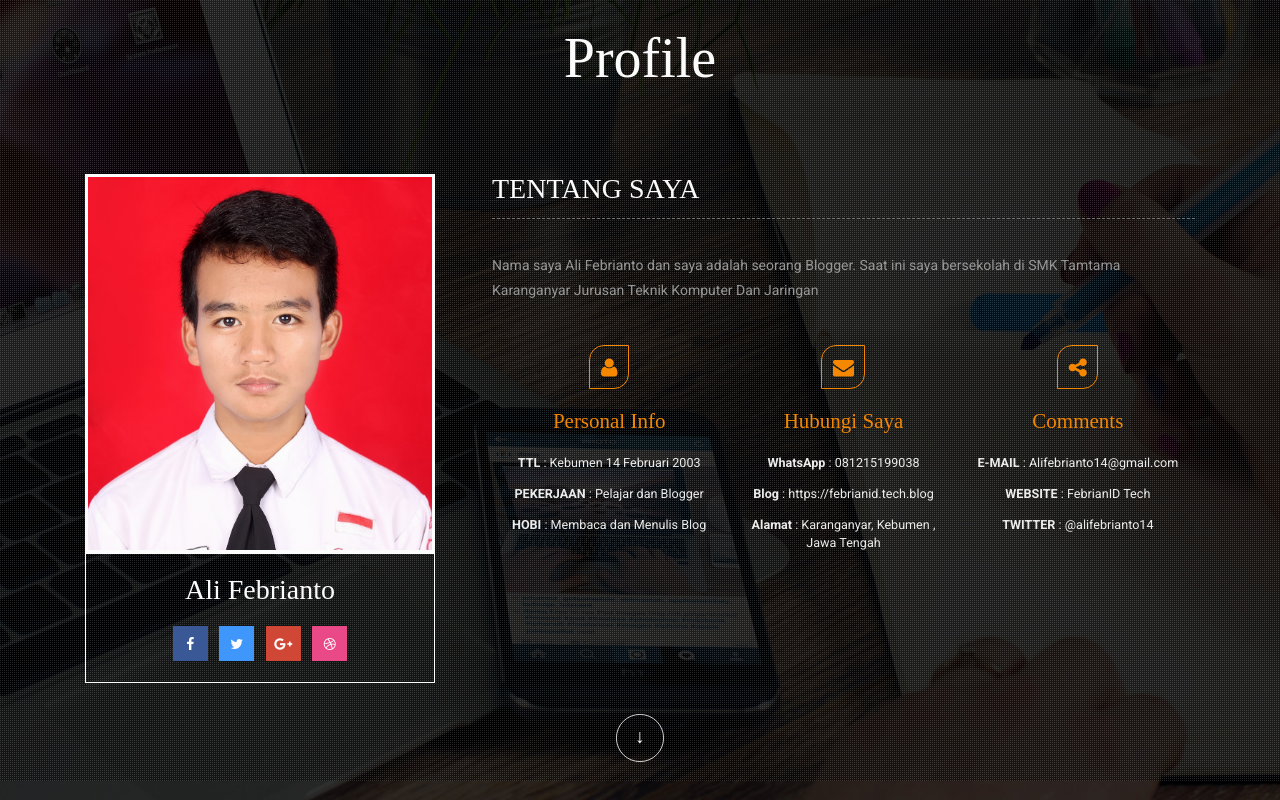
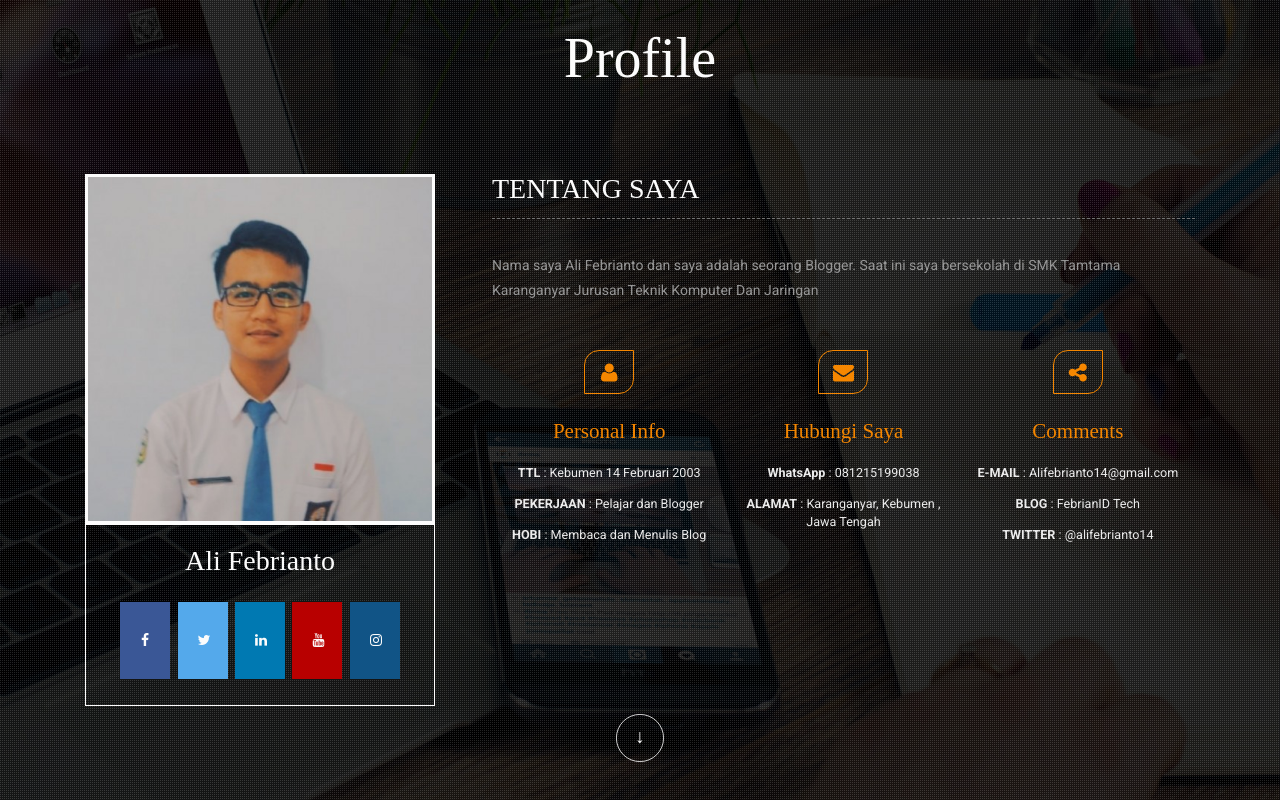
Before and after one commit to Febrianid/Febrianid-github.oi, a plain HTML site: page index.html in a window 1280 px wide. Drawn offline with Linux system fonts and the light colour scheme; grey boxes are pictures that could not be loaded; a web font is replaced by a local one.

Commit message:
update
ok

```diff
--- a/index.html
+++ b/index.html
@@ -34,15 +34,67 @@
 						<h2>Profile</h2>
 						<div class="container">
 							<div class="col-md-4 header-w3left">
-								<img src="images/1.jpeg" alt=""/>
+								<img src="images/1.jpg" alt=""/>
 								<div class="header-imgtext-w3ls">
 									<h1>Ali Febrianto</h1>
 									<div class="social-wthree-icons">
 										<ul>
-											<li><a href="https://www.facebook.com/profile.php?id=100011392887413" class="fa fa-facebook icon icon-border facebook"> </a></li>
-											<li><a href="https://mobile.twitter.com/alifebrianto14" class="fa fa-twitter icon icon-border twitter"> </a></li>
-											<li><a href="#" class="fa fa-google-plus icon icon-border googleplus"> </a></li>
-											<li><a href="#" class="fa fa-dribbble icon icon-border dribbble"> </a></li>
+											<div class="social-media">
+												<!-- Add icon library -->
+
+<style>
+.fa {
+  padding: 20px;
+  font-size: 30px;
+  width: 50px;
+  text-align: center;
+  text-decoration: none;
+  margin: 5px 2px;
+}
+
+.fa:hover {
+    opacity: 0.7;
+}
+
+.fa-facebook {
+  background: #3B5998;
+  color: white;
+}
+
+.fa-twitter {
+  background: #55ACEE;
+  color: white;
+}
+
+.fa-linkedin {
+  background: #007bb5;
+  color: white;
+}
+
+.fa-youtube {
+  background: #bb0000;
+  color: white;
+}
+
+.fa-instagram {
+  background: #125688;
+  color: white;
+}
+
+.fa-pinterest {
+  background: #cb2027;
+  color: white;
+}
+
+</style>
+</head>
+<body>
+<!-- Add font awesome icons -->
+<li><a href="https://www.facebook.com/profile.php?id=100011392887413" class="fa fa-facebook"></a></li>
+<li><a href="https://mobile.twitter.com/alifebrianto14" class="fa fa-twitter"></a></li>
+<li><a href="https://www.linkedin.com/in/ali-febrianto-67760114a/" class="fa fa-linkedin"></a></li>
+<li><a href="https://www.youtube.com/watch?v=lbAftGh2980" class="fa fa-youtube"></a></li>
+<li><a href="https://www.instagram.com/febrianid_/" class="fa fa-instagram"></a></li>
 										</ul>
 										<div class="clearfix"> </div>
 									</div>
@@ -75,10 +127,7 @@
 												<b>WhatsApp</b> : 081215199038
 											</li>
 											<li>
-												<b>Blog</b> :  https://febrianid.tech.blog
-											</li>
-											<li>
-												<b>Alamat</b> : Karanganyar, Kebumen , Jawa Tengah
+												<b>ALAMAT</b> : Karanganyar, Kebumen , Jawa Tengah
 											</li>
 										</ul>
 									</div>
@@ -90,7 +139,7 @@
 												<b>E-MAIL</b> : <a href="mailto:Alifebrianto14@gmail.com"> Alifebrianto14@gmail.com</a>
 											</li>
 											<li>
-												<b>WEBSITE</b> : <a href="https://febrianid.tech.blog">FebrianID Tech</a>
+												<b>BLOG</b> : <a href="https://febrianid.tech.blog">FebrianID Tech</a>
 											</li>
 											<li>
 												<b>TWITTER</b> : <a href="https://mobile.twitter.com/alifebrianto14">@alifebrianto14</a>
@@ -113,19 +162,19 @@
 						<div class="col-md-8 skills-w3lsleft">
 							<h3 class="agileits-title">My Skills</h3>
 							<div class="skill-agileinfo">
-								<div class="skillbar" data-percent="98">
+								<div class="skillbar" data-percent="50">
 									<span class="skillbar-title" style="background: #d35400;">HTML5</span>
 									<p class="skillbar-bar" style="background: #e67e22;"></p>
 									<span class="skill-bar-percent"></span>
 								</div>
 								<!-- End Skill Bar -->
-								<div class="skillbar" data-percent="99">
+								<div class="skillbar" data-percent="30">
 									<span class="skillbar-title" style="background: #2980b9;">CSS3</span>
 									<p class="skillbar-bar" style="background: #3498db;"></p>
 									<span class="skill-bar-percent"></span>
 								</div>
 								<!-- End Skill Bar -->
-								<div class="skillbar" data-percent="95">
+								<div class="skillbar" data-percent="30">
 									<span class="skillbar-title" style="background: #2c3e50;">jQuery</span>
 									<p class="skillbar-bar" style="background: #2c3e50;"></p>
 									<span class="skill-bar-percent"></span>
```
